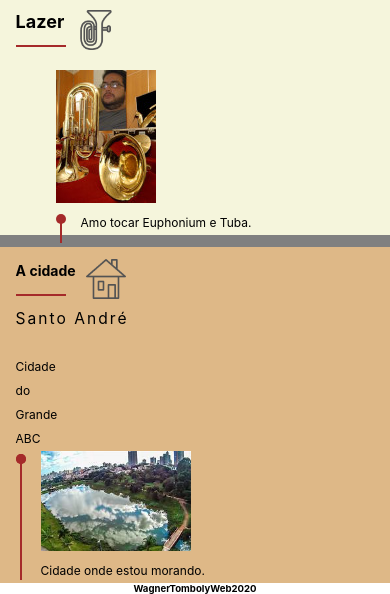
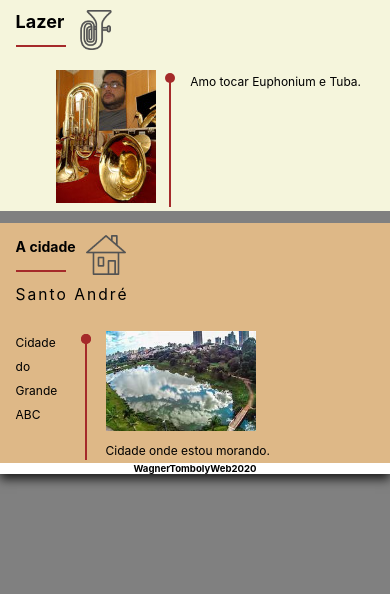
Before and after one commit to wagtom/wagnertomboly, a plain HTML site: page index.html in a window 390 px wide. Shown: the part 317-911 px from the top of the page. After the commit the page ends 844 px from the top, so only its background shows below. Drawn offline with nearby package versions, Linux system fonts and the light colour scheme; files that its build step writes are made by us from their sources.

Commit message:
Update _responsivo.scss

```diff
--- a/_responsivo.scss
+++ b/_responsivo.scss
@@ -1,5 +1,6 @@
 // @import'./responsivo', usado no final do main.scss
-@media only screen and (min-width:500px) and (max-width:700px){
+// @media only screen and (min-width:500px) and (max-width:700px){
+@media only screen and (max-width:700px){
     html{
         body{
             .corpo{
@@ -11,30 +12,28 @@
                         aside{width: 100%;}
                 }
             }
-
-        }
-    }
-
-}
-@media only screen and (max-width:500px){
-    html{
-        body{
-            .corpo{
-                .corpo_central{
-                    display: block;
-                    margin: 0;
-                    padding: 0;
-                    main{
-                        width: 100%;
-                        .main_group .group{ display: block;}
-                    }
-                    aside{
-                        width: 100%;
-                        .main_group .group{ display: block;}
-                    }
-                }
-            }
-
         }
     }
 }
+// @media only screen and (max-width:500px){
+//     html{
+//         body{
+//             .corpo{
+//                 .corpo_central{
+//                     display: block;
+//                     margin: 0;
+//                     padding: 0;
+//                     main{
+//                         width: 100%;
+//                         .main_group .group{ display: block;}
+//                     }
+//                     aside{
+//                         width: 100%;
+//                         .main_group .group{ display: block;}
+//                     }
+//                 }
+//             }
+
+//         }
+//     }
+// }
```
